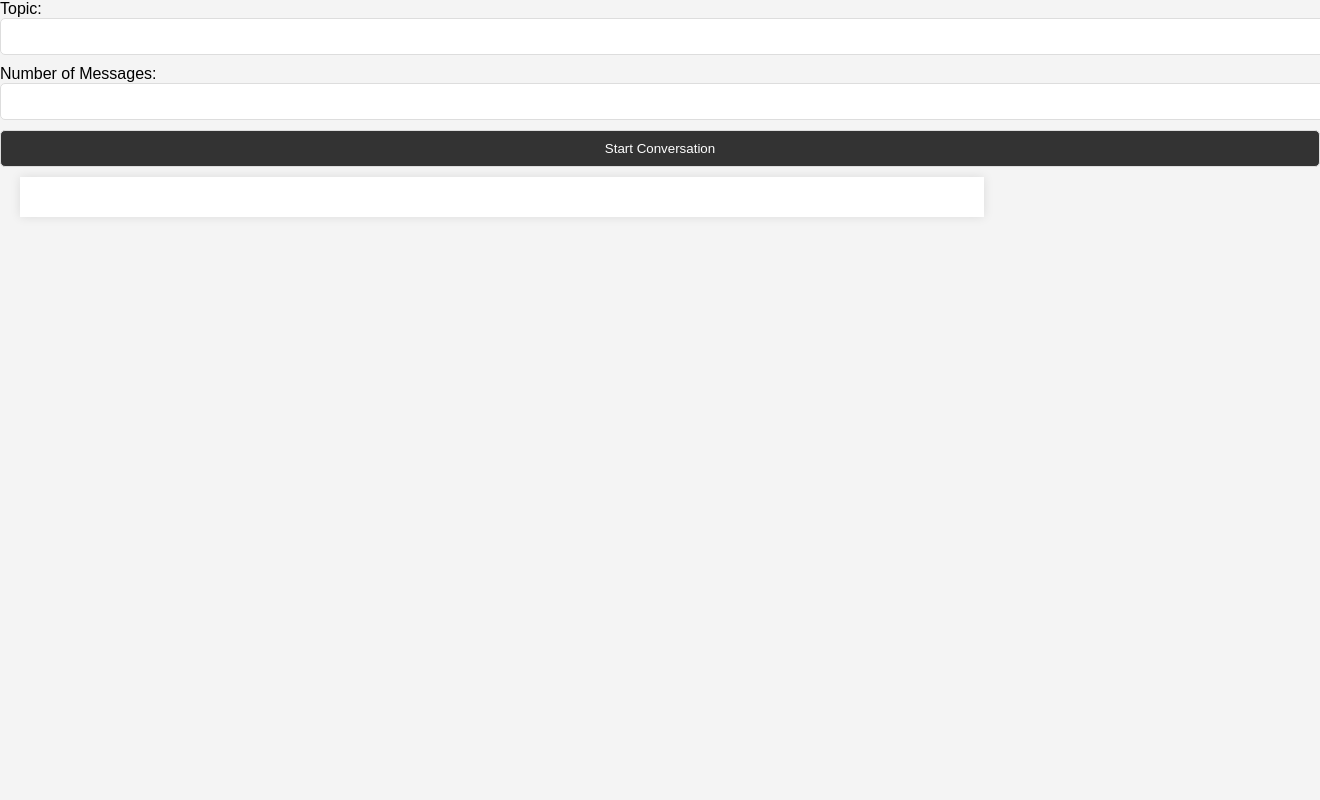
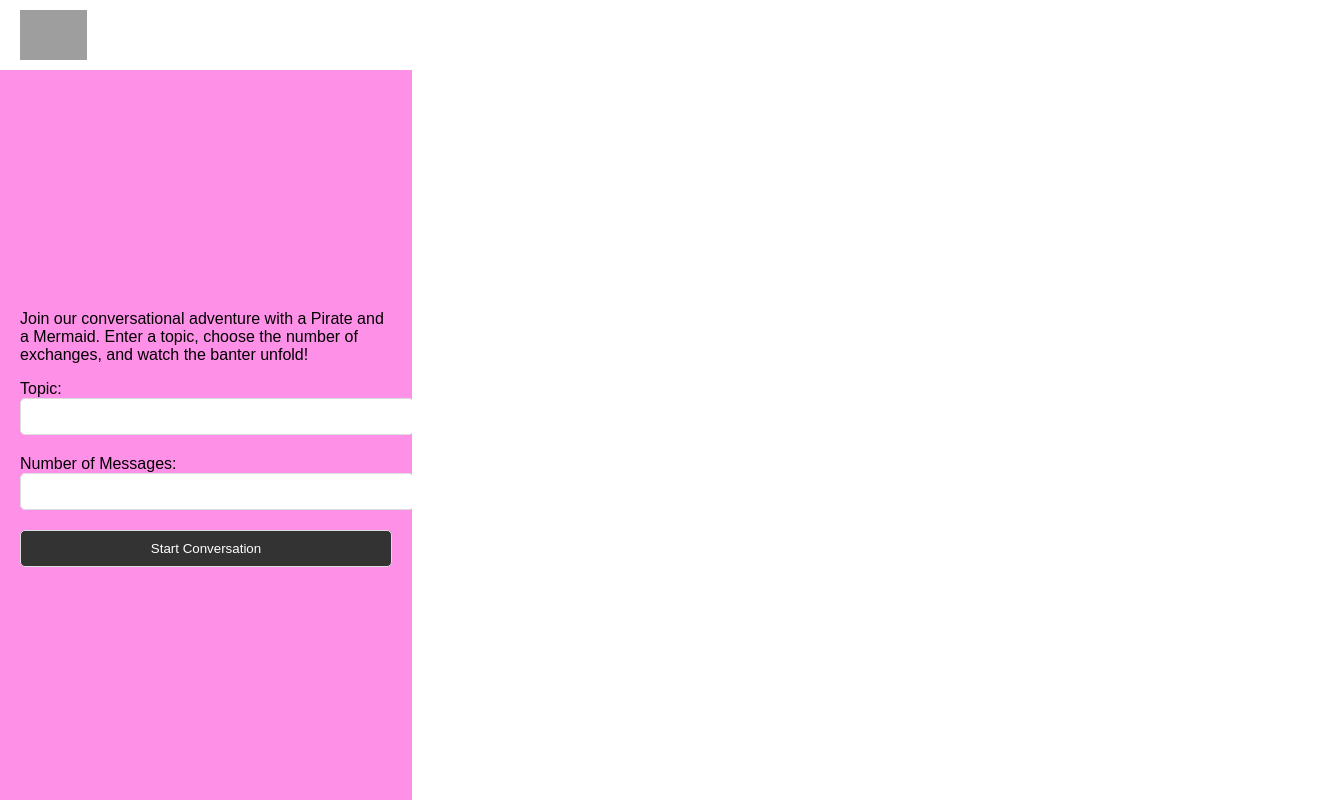
Before and after one commit to lukketsvane/converse-io, a Flask app: page / in a window 1320 px wide; the page is wider, and only the part inside the window is pictured. Run offline with Flask 3, Linux system fonts and the light colour scheme; some libraries are stand-ins or nearby versions; grey boxes are pictures that could not be loaded.

Commit message:
Updated files

```diff
--- a/static/styles.css
+++ b/static/styles.css
@@ -1,8 +1,10 @@
 body, html {
-    height: 100%;
+    height: 100vh;
     margin: 0;
     font-family: Arial, sans-serif;
     background-color: #f4f4f4;
+    display: flex;
+    flex-direction: column;
 }
 
 header {
@@ -10,38 +12,60 @@ header {
     padding: 10px 20px;
     display: flex;
     align-items: center;
+    justify-content: space-between;
 }
 
 .logo {
     height: 50px;
 }
 
-nav {
-    margin-left: auto;
-}
-
-main {
+.container {
     display: flex;
-    justify-content: center;
-    align-items: flex-start;
-    padding: 20px;
+    height: calc(100vh - 60px); /* Adjust height based on header height */
+    width: 100%;
+    margin: 0;
 }
 
 aside {
     background-color: #FF90E8;
+    width: 30%;
     padding: 20px;
-    width: 30%;
+    margin: 0;
+    display: flex;
+    flex-direction: column;
+    justify-content: center;
 }
 
-.intro-text p {
-    margin: 0 0 20px;
+#conversation {
+    background: #fff;
+    width: 70%;
+    margin: 0;
+    overflow-y: auto;
+    padding: 20px;
 }
 
-.input-group {
+.message {
+    padding: 10px;
+    margin: 10px 0;
+    border-radius: 10px;
+    word-wrap: break-word;
+}
+
+.pirate {
+    background-color: #fdd835;
+    color: black;
+}
+
+.mermaid {
+    background-color: #4fc3f7;
+    color: white;
+}
+
+.form-group {
     margin-bottom: 10px;
 }
 
-.input-group label {
+.form-group label {
     display: block;
 }
 
@@ -61,29 +85,4 @@ button {
     color: white;
 }
 
-#conversation {
-    background: #fff;
-    padding: 20px;
-    width: 70%;
-    box-shadow: 0 0 10px rgba(0,0,0,0.1);
-    overflow-y: auto;
-    max-height: 600px;
-    margin-left: 20px;
-}
-
-.message {
-    padding: 10px;
-    margin: 10px 0;
-    border-radius: 10px;
-    word-wrap: break-word;
-}
-
-.pirate {
-    background-color: #fdd835;
-    color: black;
-}
-
-.mermaid {
-    background-color: #4fc3f7;
-    color: white;
-}
+/* Add any additional styles you need here */
--- a/templates/chat.html
+++ b/templates/chat.html
@@ -7,12 +7,24 @@
     <link rel="stylesheet" type="text/css" href="{{ url_for('static', filename='styles.css') }}">
 </head>
 <body>
-    <div>
-        <form id="chatForm">
-            Topic: <input type="text" name="topic"><br>
-            Number of Messages: <input type="number" name="message_count"><br>
-            <button type="submit">Start Conversation</button>
-        </form>
+    <header>
+        <img src="https://framerusercontent.com/images/VJ7uXYRKVyOwsCyx4pD6X4lro.png" alt="Logo" class="logo">
+    </header>
+    <div class="container">
+        <aside>
+            <p>Join our conversational adventure with a Pirate and a Mermaid. Enter a topic, choose the number of exchanges, and watch the banter unfold!</p>
+            <form id="chatForm">
+                <div class="form-group">
+                    <label for="topic">Topic:</label>
+                    <input type="text" id="topic" name="topic">
+                </div>
+                <div class="form-group">
+                    <label for="message_count">Number of Messages:</label>
+                    <input type="number" id="message_count" name="message_count">
+                </div>
+                <button type="submit">Start Conversation</button>
+            </form>
+        </aside>
         <div id="conversation"></div>
     </div>
     <script src="https://code.jquery.com/jquery-3.6.0.min.js"></script>
@@ -23,11 +35,11 @@
             $('#chatForm').submit(function(e){
                 e.preventDefault();
                 socket.emit('start_conversation', {
-                    topic: $('input[name="topic"]').val(),
-                    message_count: $('input[name="message_count"]').val()
+                    topic: $('#topic').val(),
+                    message_count: $('#message_count').val()
                 });
-                $('input[name="topic"]').val('');
-                $('input[name="message_count"]').val('');
+                $('#topic').val('');
+                $('#message_count').val('');
                 return false;
             });
             socket.on('message', function(msg) {
```
